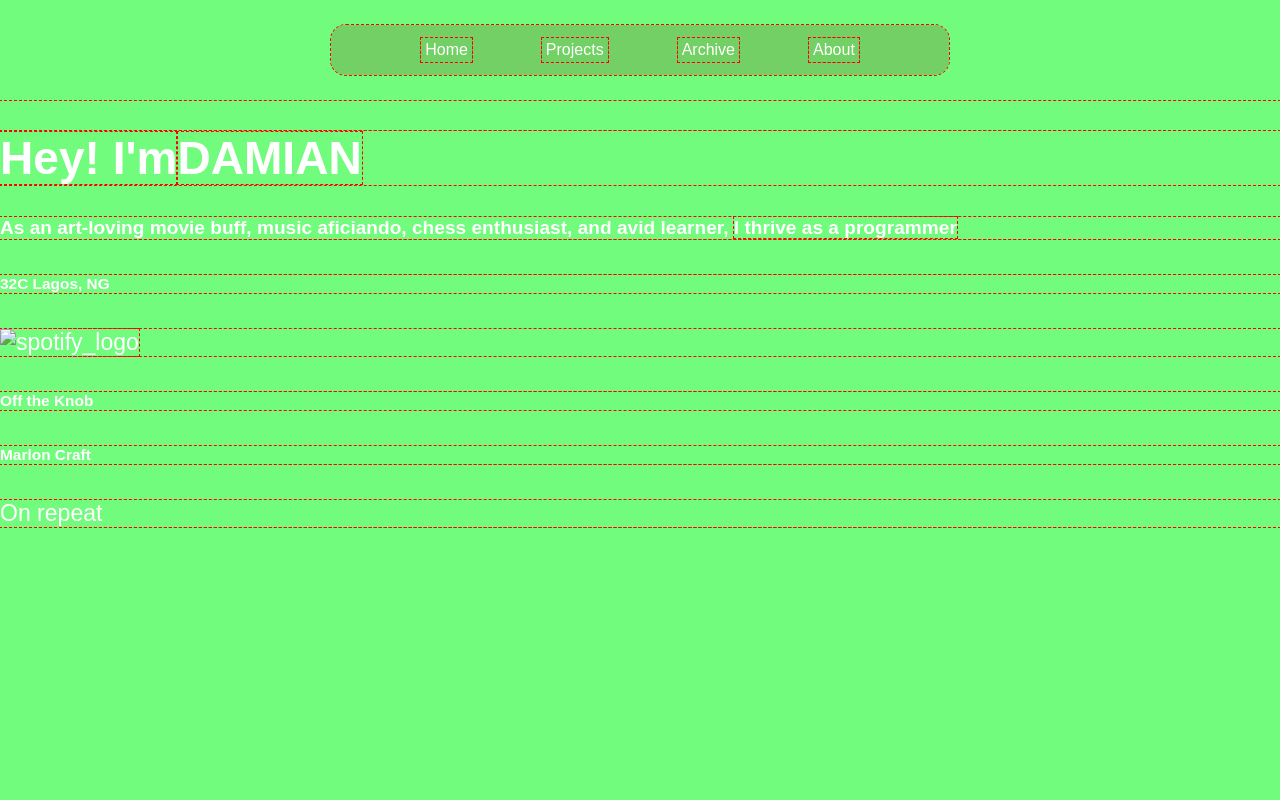
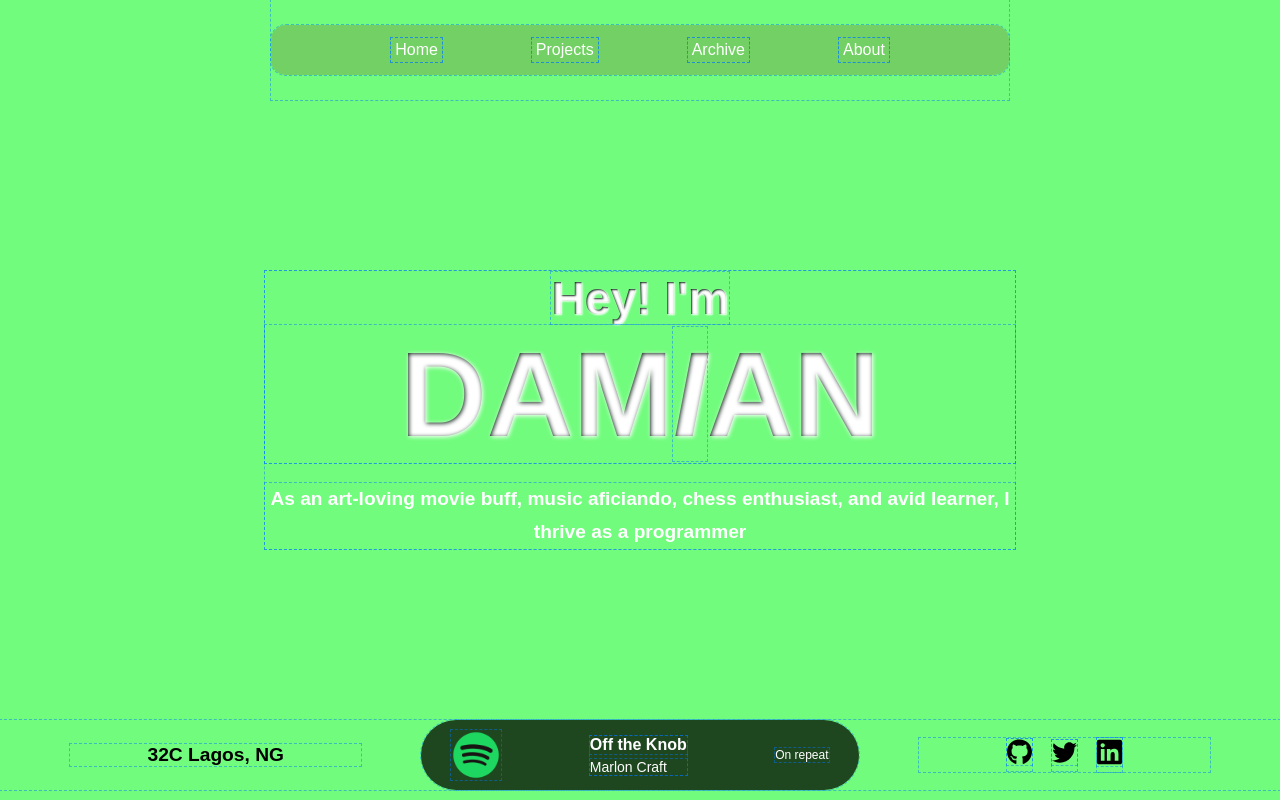
Before and after one commit to Gabbydamian/port_static, a plain HTML site: page index.html in a window 1280 px wide. Drawn offline with Linux system fonts and the light colour scheme.

Commit message:
completed home page to a large degree

```diff
--- a/index.html
+++ b/index.html
@@ -8,32 +8,54 @@
   </head>
   <body>
     <div id="homepage-wrapper">
-      <div class="container">
+      <div id="home" class="container">
         <nav>
           <ul class="navbar">
-            <li class="nav-item"><a href="#" class="nav-link">Home</a></li>
-            <li class="nav-item"><a href="#" class="nav-link">Projects</a></li>
-            <li class="nav-item"><a href="#" class="nav-link">Archive</a></li>
-            <li class="nav-item"><a href="#" class="nav-link">About</a></li>
+            <li class="nav-item">
+              <a href="#" class="nav-link">Home</a>
+            </li>
+            <li class="nav-item">
+              <a href="#" class="nav-link">Projects</a>
+            </li>
+            <li class="nav-item">
+              <a href="#" class="nav-link">Archive</a>
+            </li>
+            <li class="nav-item">
+              <a href="#" class="nav-link">About</a>
+            </li>
           </ul>
         </nav>
         <main>
-          <h1><span>Hey! I'm</span><span>DAMIAN</span></h1>
+          <h1>
+            <span>Hey! I'm</span>
+            <span>DAM<i>I</i>AN</span>
+          </h1>
           <h5>
             As an art-loving movie buff, music aficiando, chess enthusiast, and
-            avid learner, <span>I thrive as a programmer</span>
+            avid learner, I thrive as a programmer
           </h5>
         </main>
         <footer>
           <h6>32C Lagos, NG</h6>
           <div class="music-cont">
-            <img id="spotify-logo" src="./assets/img/spotify" alt="spotify_logo" />
+            <img src="./assets/img/spot-logo_blk.png" alt="spot-logo" />
+            <div class="music-info">
+              <h6 class="music-title">Off the Knob</h6>
+              <h6 class="music-artist">Marlon Craft</h6>
+            </div>
+            <p>On repeat</p>
           </div>
-          <div class="music-info">
-            <h6 class="music-title">Off the Knob</h6>
-            <h6 class="music-artist">Marlon Craft</h6>
+          <div class="social-links">
+            <a target="_blank" href="https://github.com/Gabbydamian"
+              ><img src="./assets/img/svgs/github.svg" alt="github"
+            /></a>
+            <a target="_blank" href="https://twitter.com"
+              ><img src="./assets/img/svgs/twitter.svg" alt="twitter"
+            /></a>
+            <a target="_blank" href=""
+              ><img src="./assets/img/svgs/linkedin.svg" alt="linkedin"
+            /></a>
           </div>
-          <p>On repeat</p>
         </footer>
       </div>
     </div>
--- a/src/css/style.css
+++ b/src/css/style.css
@@ -1,16 +1,18 @@
 :root {
   --lgt-green: #71fc7d;
   --white: #fff;
+  --black: #000;
   --delay: all 0.3s ease-in-out;
 }
 
 * {
   box-sizing: border-box;
-  outline: 1px dashed red;
+  outline: 1px dashed rgba(0, 119, 255, 0.459);
 }
 
 html,
 body {
+  height: 100vh;
   margin: 0;
   padding: 0;
   font-size: 1.2rem;
@@ -29,6 +31,20 @@ a {
   text-decoration: none;
 }
 
+h1,
+h2,
+h3,
+h4,
+h5,
+h6 {
+  margin: 0;
+  padding: 0;
+}
+
+img {
+  width: 100%;
+}
+
 /* Styling for Desktop View first */
 
 /************NOTE TO SELF ***********/
@@ -37,6 +53,14 @@ a {
 #homepage-wrapper {
   background-color: var(--lgt-green);
   height: 100vh;
+}
+
+#home {
+  height: 100vh;
+  display: flex;
+  flex-direction: column;
+  justify-content: space-between;
+  align-items: center;
 }
 
 nav {
@@ -50,11 +74,12 @@ nav {
 ul.navbar {
   display: flex;
   align-items: center;
-  padding: 0 90px;
+  padding: 0 120px;
   border-radius: 15px;
-  gap: 70px;
+  gap: 90px;
   background: rgba(121, 32, 2, 0.2);
   height: 50px;
+  max-width: 750px;
 }
 
 /* li.nav-item {
@@ -62,6 +87,7 @@ ul.navbar {
 } */
 
 a.nav-link {
+  position: relative;
   display: flex;
   flex-direction: column;
   align-items: center;
@@ -72,24 +98,107 @@ a.nav-link {
   transition: var(--delay);
 }
 
-.nav-link:hover{
-    transition: var(--delay);
-    color: red;
-}
-.nav-link::after{
-transition: var(--delay);
-}
-.nav-link:hover::after{
+.nav-link:hover::after {
   content: '';
+  position: absolute;
+  top: 24px;
   display: inline-flex;
   width: 40px;
   height: 4px;
   background-color: var(--white);
-    margin-top: 5px;
   border-radius: 7px;
-    transition: var(--delay);
 }
 
+main {
+  text-align: center;
+  display: flex;
+  flex-direction: column;
+  gap: 20px;
 }
 
-a.nav-link::after {
+main h1 {
+  background-color: #15271e;
+  color: transparent;
+  text-shadow: 1px 1px 4px var(--white);
+  background-clip: text;
+  -webkit-background-clip: text;
+  -moz-background-clip: text;
+}
+
+h1 span:nth-child(1) {
+  text-shadow: 1px 1px 2px var(--white);
+}
+
+h1 span:nth-child(2) {
+  display: block;
+  font-size: 120px;
+  font-weight: 700;
+}
+
+h5 {
+  max-width: 750px;
+  line-height: 1.7rem;
+}
+
+footer {
+  width: 100%;
+  max-height: 70px;
+  display: grid;
+  grid-template-columns: 2fr 3fr 2fr;
+  gap: 60px;
+  text-align: center;
+  padding: 0 70px;
+  color: var(--black);
+  margin-bottom: 10px;
+}
+
+footer h6 {
+  font-size: 1rem;
+  margin: auto 0;
+}
+
+.music-cont {
+  display: flex;
+  align-items: center;
+  justify-content: space-between;
+  padding: 10px 30px;
+  background: rgba(4, 15, 3, 0.76);
+  border-radius: 100px;
+  color: var(--white);
+}
+
+.music-cont img {
+  max-width: 50px;
+}
+
+.music-info {
+  display: flex;
+  flex-direction: column;
+  gap: 5px;
+  text-align: left;
+}
+.music-info h6:first-child {
+  font-weight: 700;
+  font-size: 16px;
+}
+
+.music-info h6:nth-child(2) {
+  font-weight: 500;
+  font-size: 14px;
+}
+
+.music-cont p {
+  font-size: 12px;
+}
+
+.social-links {
+  margin: auto 0;
+  display: flex;
+  gap: 20px;
+  align-items: center;
+  justify-content: center;
+}
+
+.social-links a img {
+  width: 25px;
+}
```
Also changed, not shown: assets/img/spot-logo_blk.png (added), assets/img/spot-logo_wht.png (added), assets/img/svgs/github.svg (added), assets/img/svgs/linkedin.svg (added), assets/img/svgs/twitter.svg (added). Lines whose indentation alone changed are shown as unchanged.
